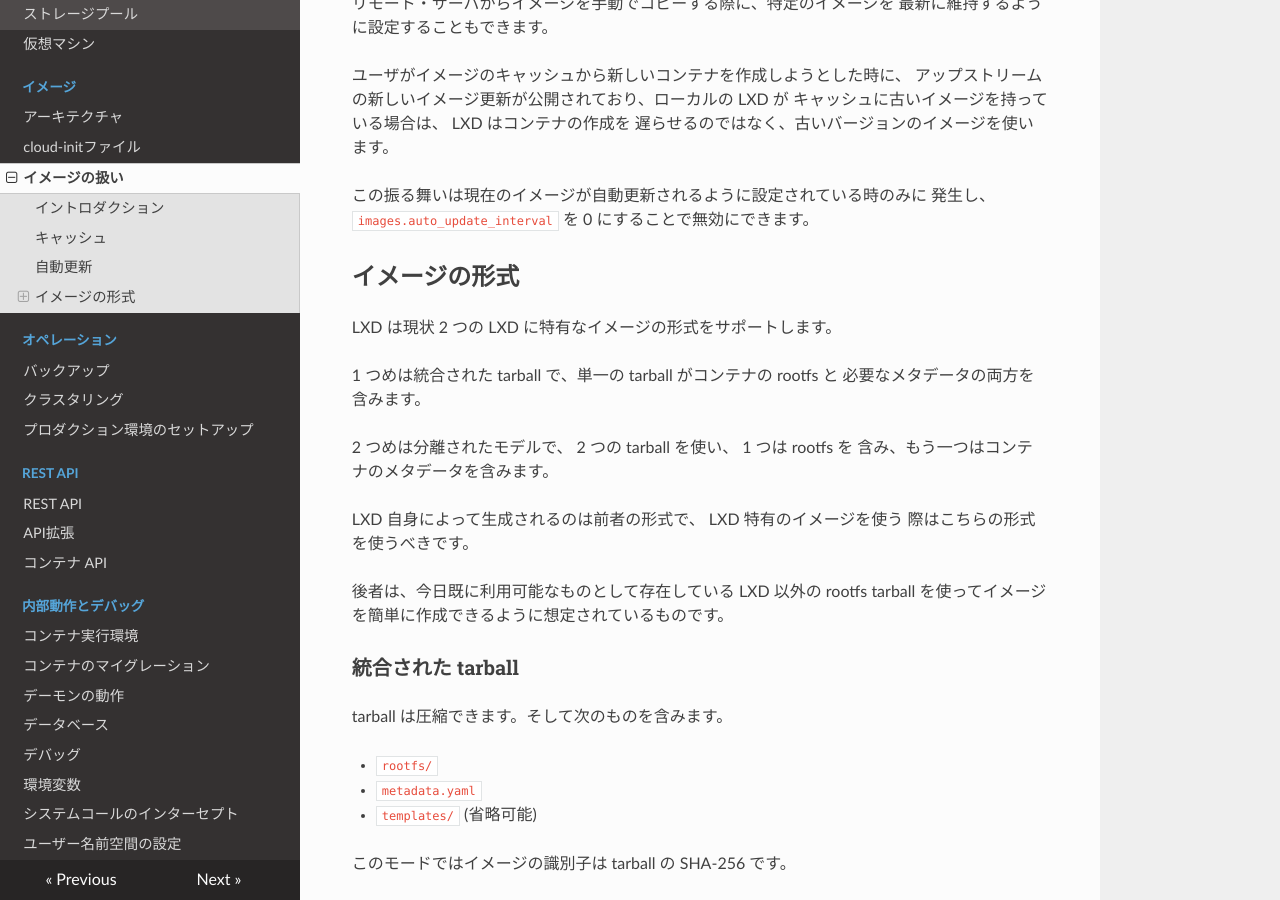
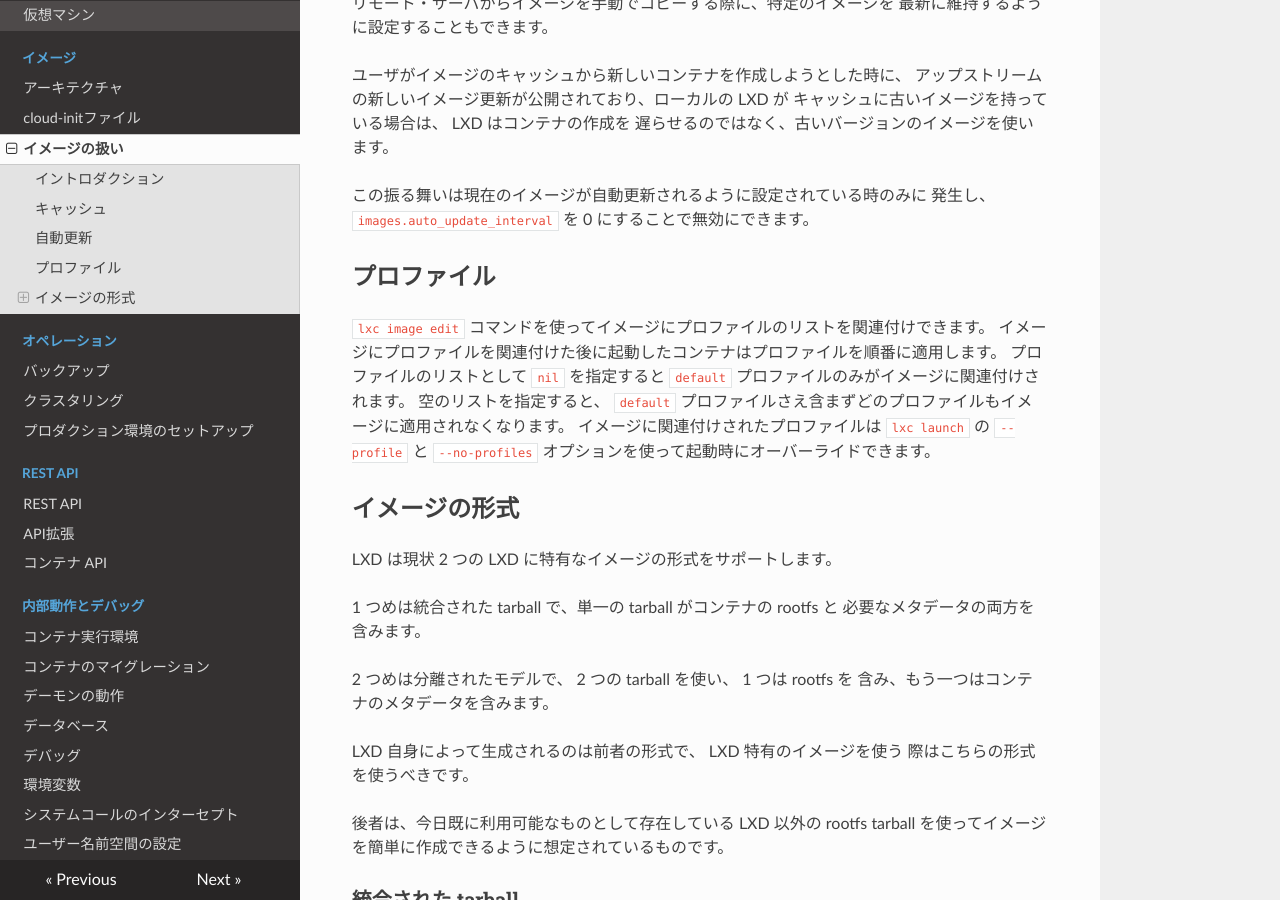
Before and after one commit to lxc-jp/lxd-ja, an MkDocs documentation site: the page built from doc/image-handling.md, in a window 1280 px wide and 900 px high, scrolled down 1077 px. Built offline with MkDocs 1.6.1, drawn with Linux system fonts in a browser that asks for light colours; nearby versions of some CDN libraries; old or Windows-style settings are respelled for this version of MkDocs.

Commit message:
Update image-handling.md to upstream at 2020-01-10
Signed-off-by: Hiroaki Nakamura <hnakamur@gmail.com>

```diff
--- a/doc/image-handling.md
+++ b/doc/image-handling.md
@@ -99,6 +99,23 @@ than delay the container creation.
 <!--
 This behavior only happens if the current image is scheduled to be
 auto-updated and can be disabled by setting `images.auto_update_interval` to 0.
+-->
+
+## プロファイル <!-- Profiles -->
+`lxc image edit` コマンドを使ってイメージにプロファイルのリストを関連付けできます。
+イメージにプロファイルを関連付けた後に起動したコンテナはプロファイルを順番に適用します。
+プロファイルのリストとして `nil` を指定すると `default` プロファイルのみがイメージに関連付けされます。
+空のリストを指定すると、 `default` プロファイルさえ含まずどのプロファイルもイメージに適用されなくなります。
+イメージに関連付けされたプロファイルは `lxc launch` の `--profile` と `--no-profiles` オプションを使って起動時にオーバーライドできます。
+<!--
+A list of profiles can be associated with an image using the `lxc image edit`
+command. After associating profiles with an image, a container launched
+using the image will have the profiles applied in order. If `nil` is passed
+as the list of profiles, only the `default` profile will be associated with
+the image. If an empty list is passed, then no profile will be associated
+with the image, not even the `default` profile. An image's associated
+profiles can be overridden when launching a container by using the
+`-\-profile` and the `-\-no-profiles` flags to `lxc launch`.
 -->
 
 ## イメージの形式 <!-- Image format -->
```
